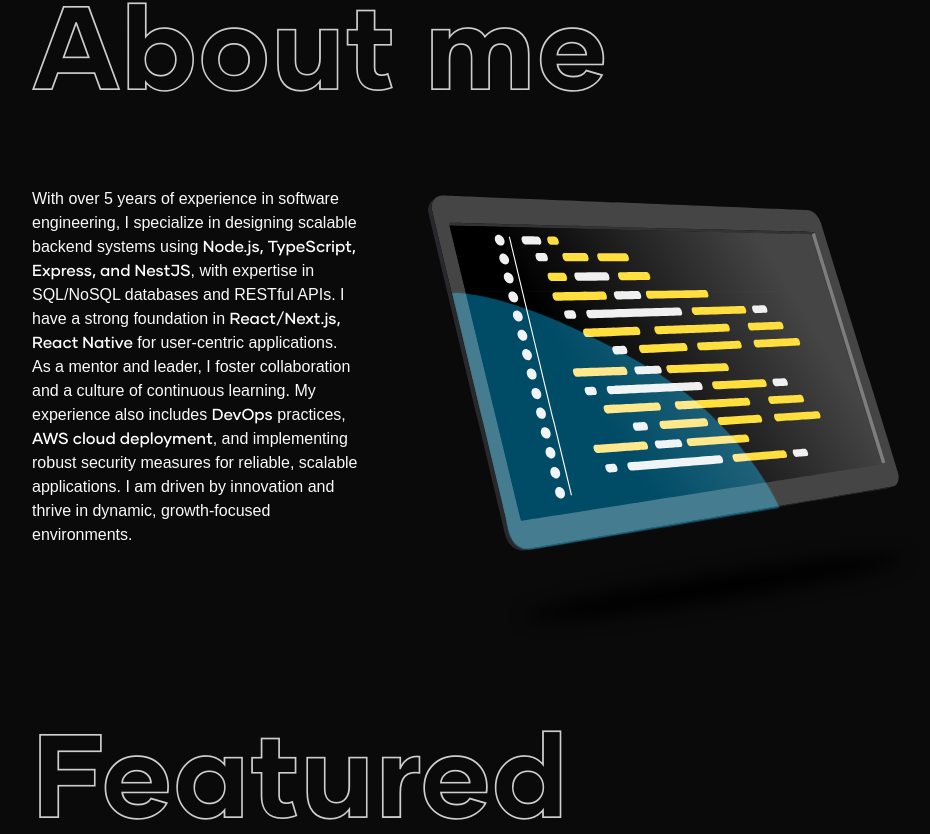
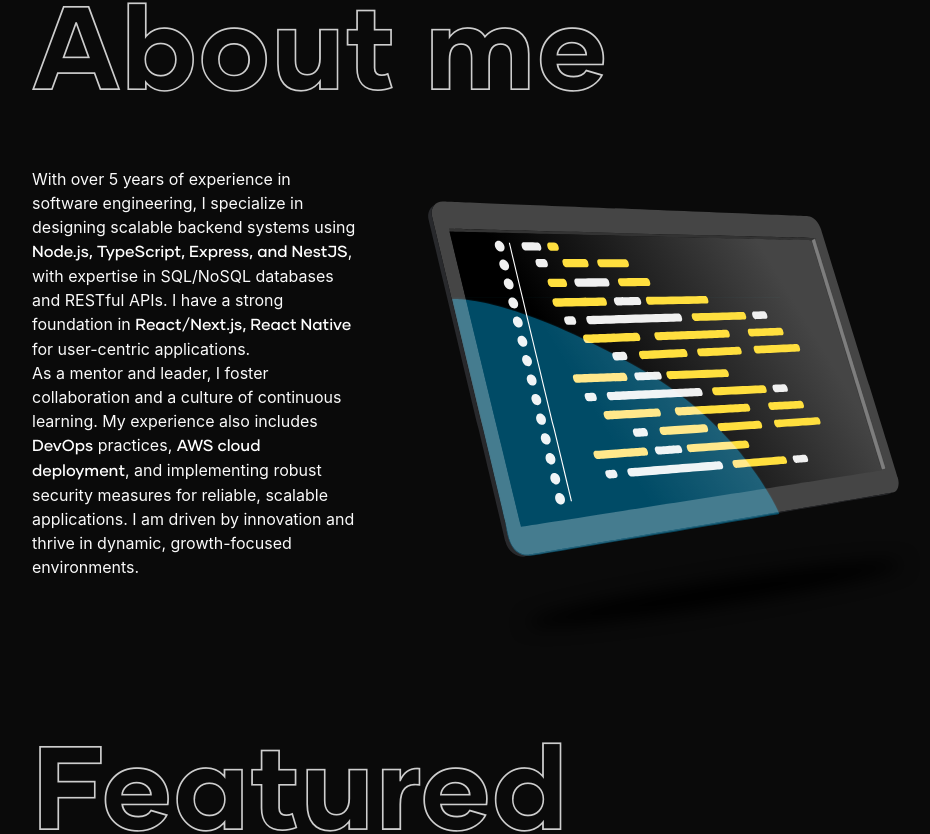
Before and after one commit to douglasedward/douglaseduardo, a React (Vite) app: page / in a window 1280 px wide. Shown: the part 1151-1985 px from the top of the page, without its empty margins (144-1074 px from the left). Built offline with nearby package versions, Linux system fonts and the light colour scheme; no server answers.

Commit message:
correctly importing fonts from src folder

```diff
--- a/src/index.css
+++ b/src/index.css
@@ -5,12 +5,12 @@
 @layer base {
   @font-face {
     font-family: "GilmerLight";
-    src: url("/assets/fonts/GilmerLight.otf") format("opentype");
+    src: url("/src/assets/fonts/GilmerLight.otf") format("opentype");
   }
 
   @font-face {
     font-family: "Gilmer-Regular";
-    src: url("/assets/fonts/GilmerRegular.otf") format("opentype");
+    src: url("/src/assets/fonts/GilmerRegular.otf") format("opentype");
   }
 
   @font-face {
@@ -101,10 +101,6 @@
   -moz-osx-font-smoothing: grayscale;
 }
 
-.font-Gilmer {
-  font-family: "Gilmer", sans-serif;
-}
-
 a {
   font-weight: 500;
   color: #d1d1d1;
```
